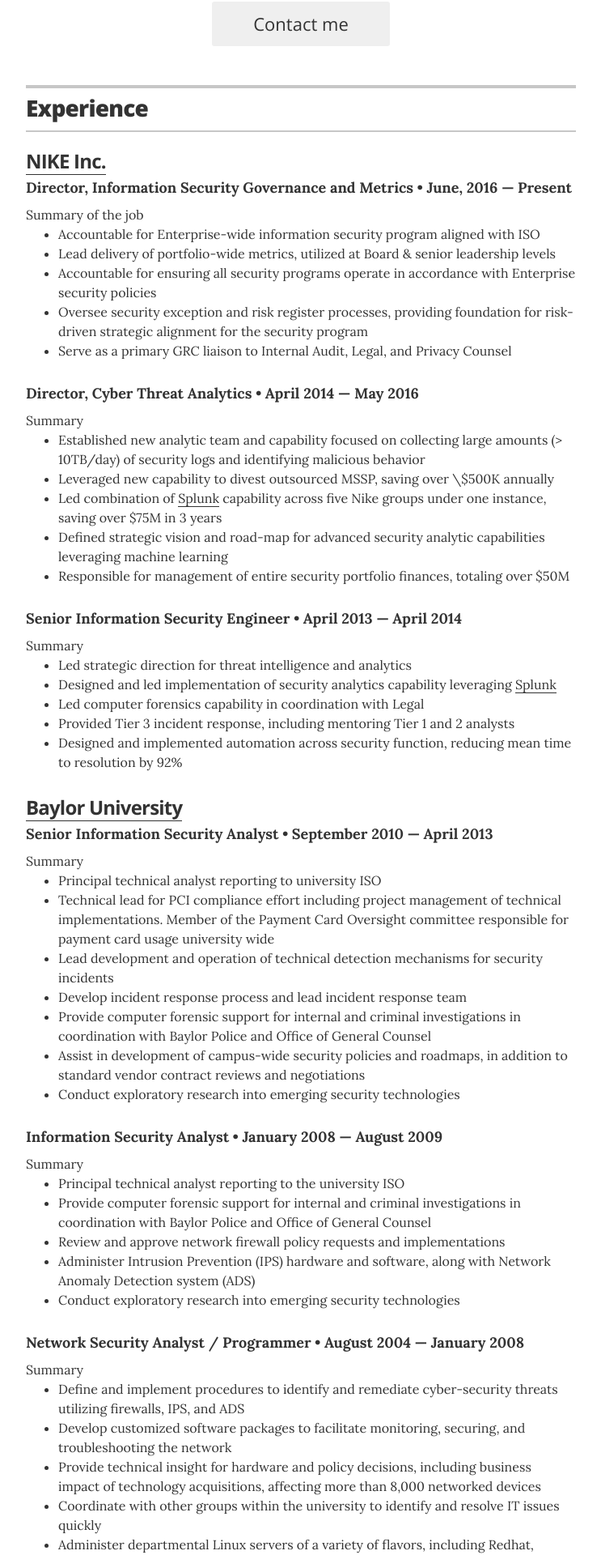
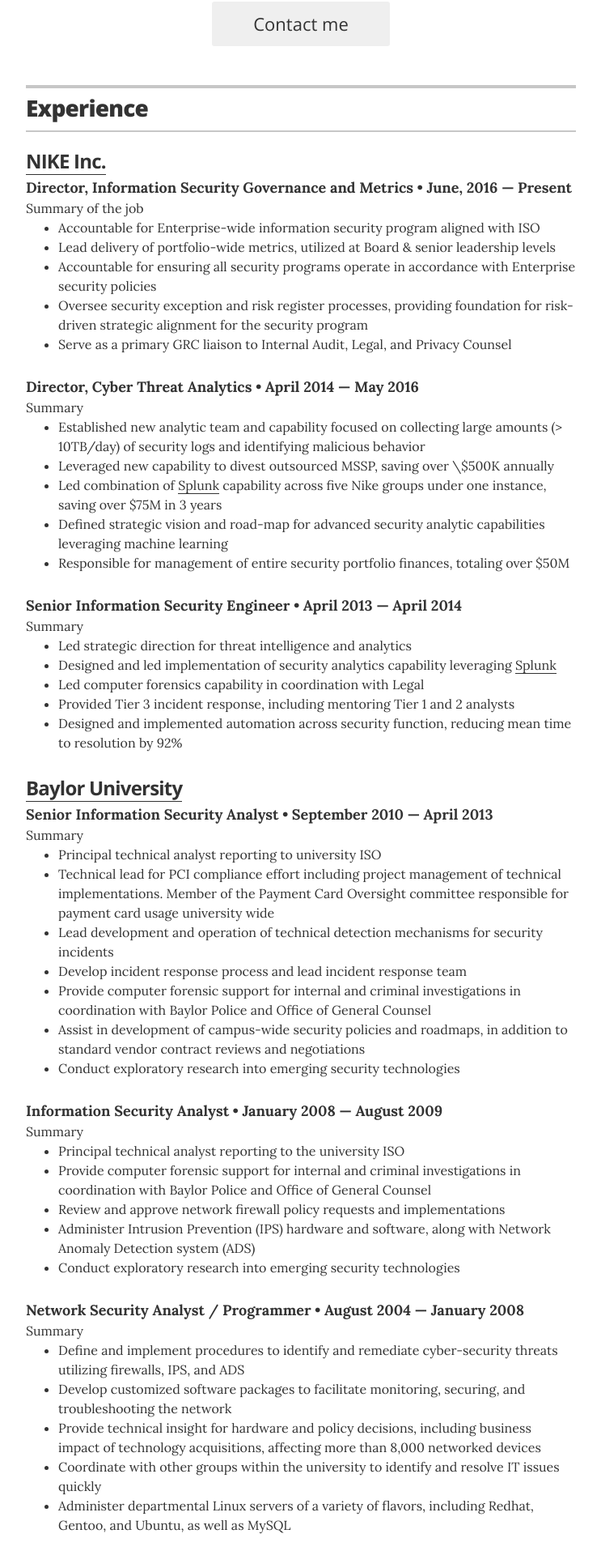
Before and after one commit to jglovier/resume-template, a Jekyll site: the page built from index.html, in a window 1280 px wide. Shown: the part 469-2389 px from the top of the page at 81% size, without its empty margins (268-1011 px from the left). Built offline with Jekyll 4.4.1, drawn with Linux system fonts in a browser that asks for light colours.

Commit message:
Tighten up spacing a bit more within the experience

```diff
--- a/_sass/_resume.scss
+++ b/_sass/_resume.scss
@@ -146,7 +146,7 @@
 
   .resume-item-details {
     font-size: 1.125rem;
-    margin: 0 0 .75rem;
+    margin: 0 0 .25rem;
     line-height: 1;
 
     &.award-title {
@@ -174,7 +174,7 @@
     }
   }
 
-  .resume-item-copy { margin: .75rem 0 0; }
+  .resume-item-copy { margin: .25rem 0 0; }
 }
 
 // footer styles
```
